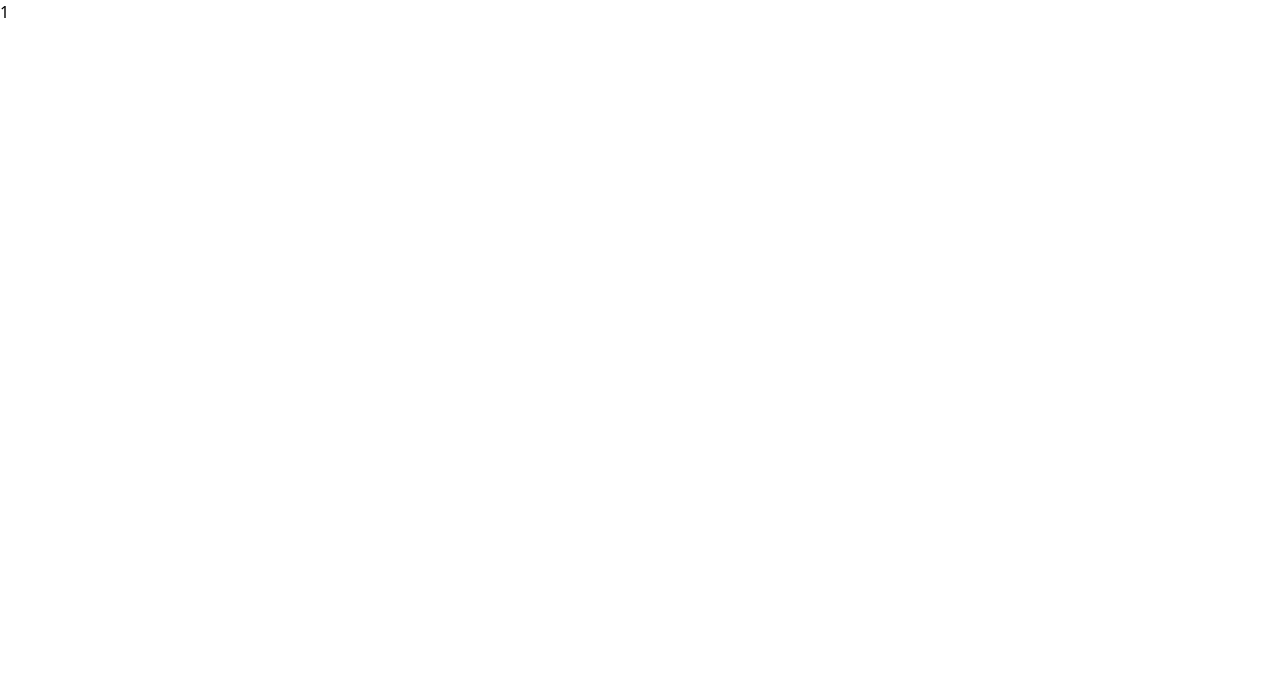
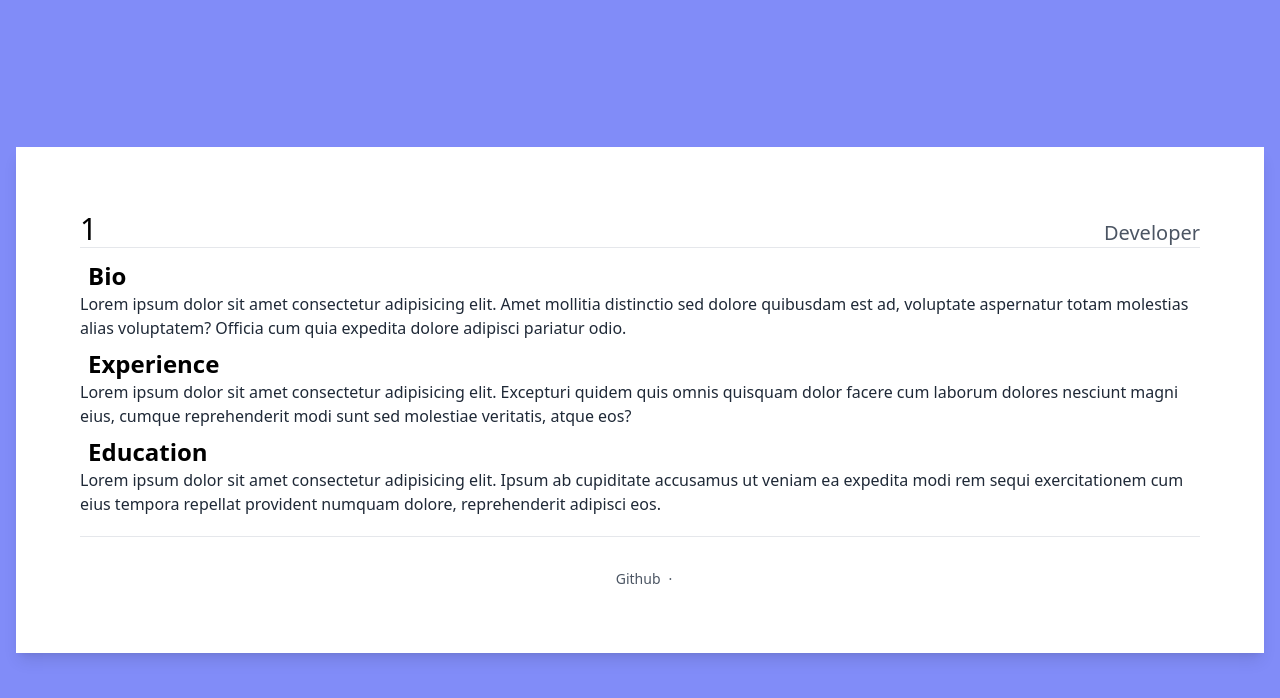
Before and after one commit to horizoncoder/react-resume, a React (Create React App) app: page /resume/1 in a window 1280 px wide. Shown: the top 698 px of the page. Built offline with nearby package versions, Linux system fonts and the light colour scheme.

Commit message:
add mock resume page

```diff
--- a/src/pages/HomePage/HomePageContainer.tsx
+++ b/src/pages/HomePage/HomePageContainer.tsx
@@ -4,7 +4,7 @@ export const HomePageContainer = () => {
 
     return (
 <>
-    {UserNameForm()}
+    <UserNameForm></UserNameForm>
 </>
 
 );
--- a/src/pages/HomePage/components/userNameForm.tsx
+++ b/src/pages/HomePage/components/userNameForm.tsx
@@ -26,7 +26,11 @@ export const UserNameForm = () => {
     focus:outline-none focus:ring-1 focus:ring-indigo-400" type="text" placeholder="username" onChange={onChangeHandler} />
 
     <div className="flex items-center mt-4">
-    <button className="px-4 py-2 bg-indigo-400 text-white rounded-md" onClick={goToResume}>Submit</button>
+    <button disabled={username.length===0}
+     onClick={goToResume}
+            className={
+                username.length===0 ? 'px-4 py-2 bg-gray-400 text-white rounded-md' : 'px-4 py-2 bg-indigo-400 text-white rounded-md'
+            }>Submit</button>
         </div>
         </div>
         </div>
--- a/src/pages/ResumePage/ResumePageContainer.tsx
+++ b/src/pages/ResumePage/ResumePageContainer.tsx
@@ -1,14 +1,12 @@
 import React from 'react';
-import {useParams} from "react-router-dom";
+import {Resume} from "./components/Resume";
+
 export const ResumePageContainer = () => {
-const {username} = useParams()
+
     return (
-        <div >
-            <h1>
-                {username}
-            </h1>
-
-</div>
+<>
+<Resume></Resume>
+</>
 
 );
 }
--- /dev/null
+++ b/src/pages/ResumePage/components/Resume.tsx
@@ -0,0 +1,58 @@
+import React from 'react';
+import {useParams} from "react-router-dom";
+export const Resume = () => {
+    const {username} = useParams()
+    return (
+
+          <div className="bg-indigo-400 min-h-screen p-4 flex justify-center items-center">
+              <div className="resume bg-white shadow-lg p-8 md:p-16">
+                  <header>
+                  <h1 className="flex flex-col md:flex-row md:justify-between md:items-baseline">
+                      <span className="text-3xl font-medium">{username}</span>
+                      <span className="text-xl text-gray-600 font-medium mt-2 md:mt-0">Developer</span>
+                  </h1>
+              </header>
+                  <hr className="border-grey-light border-t"></hr>
+                  <main className="py-3">
+                      <section className="bio pb-2">
+                          <h2 className="flex items-center">
+                              <i className="em em-wave text-lg mr-2"></i>
+                              <span className="text-2xl font-semibold">Bio</span>
+                          </h2>
+                          <p className="text-gray-800">Lorem ipsum dolor sit amet consectetur adipisicing elit. Amet
+                              mollitia distinctio sed dolore quibusdam est ad, voluptate aspernatur totam molestias
+                              alias voluptatem? Officia cum quia expedita dolore adipisci pariatur odio.</p>
+                      </section>
+                      <section className="experience pb-2">
+                          <h2 className="flex items-center">
+                              <i className="em em-computer text-lg mr-2"></i>
+                              <span className="text-2xl font-semibold">Experience</span>
+                          </h2>
+                          <p className="text-gray-800">Lorem ipsum dolor sit amet consectetur adipisicing elit.
+                              Excepturi quidem quis omnis quisquam dolor facere cum laborum dolores nesciunt magni eius,
+                              cumque reprehenderit modi sunt sed molestiae veritatis, atque eos?</p>
+                      </section>
+                      <section className="education pb-2">
+                          <h2 className="flex items-center">
+                              <i className="em em-mortar_board mr-2 text-lg"></i>
+                              <span className="font-semibold text-2xl">Education</span>
+                          </h2>
+                          <p className="text-gray-800">Lorem ipsum dolor sit amet consectetur adipisicing elit. Ipsum ab
+                              cupiditate accusamus ut veniam ea expedita modi rem sequi exercitationem cum eius tempora
+                              repellat provident numquam dolore, reprehenderit adipisci eos.</p>
+                      </section>
+                  </main>
+                  <hr className="border-grey-light border-t"></hr>
+                  <footer className="text-sm leading-loose mt-4 md:mt-8 text-grey-dark">
+                      <address className="not-italic flex flex-wrap justify-center text-sm text-gray-600">
+                          <a href={`https://github.com/${username}`} className="mx-2">Github</a>
+                          &middot;
+                      </address>
+                      <address>
+                      </address>
+                  </footer>
+                  </div>
+      </div>
+
+    );
+}
```
Also changed, not shown: 1 other file (tests, documents, lock files or other folders).
